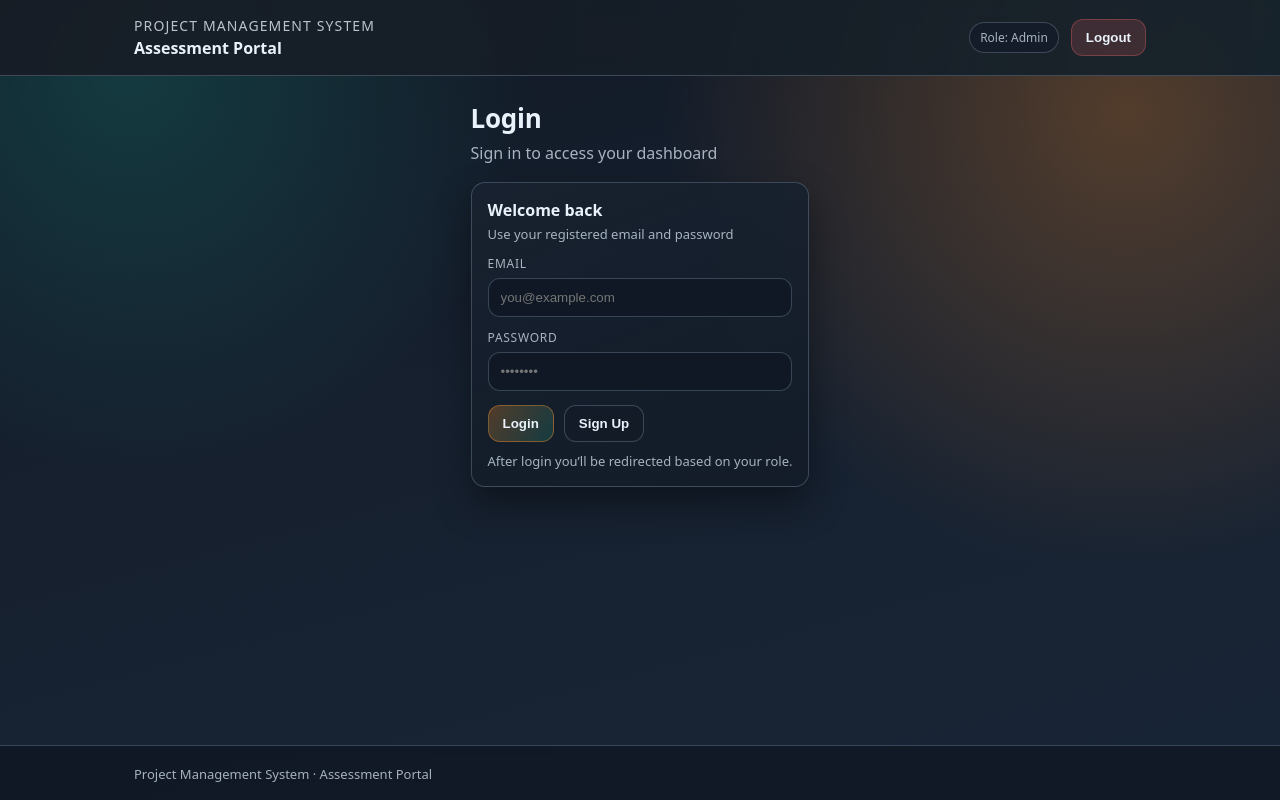
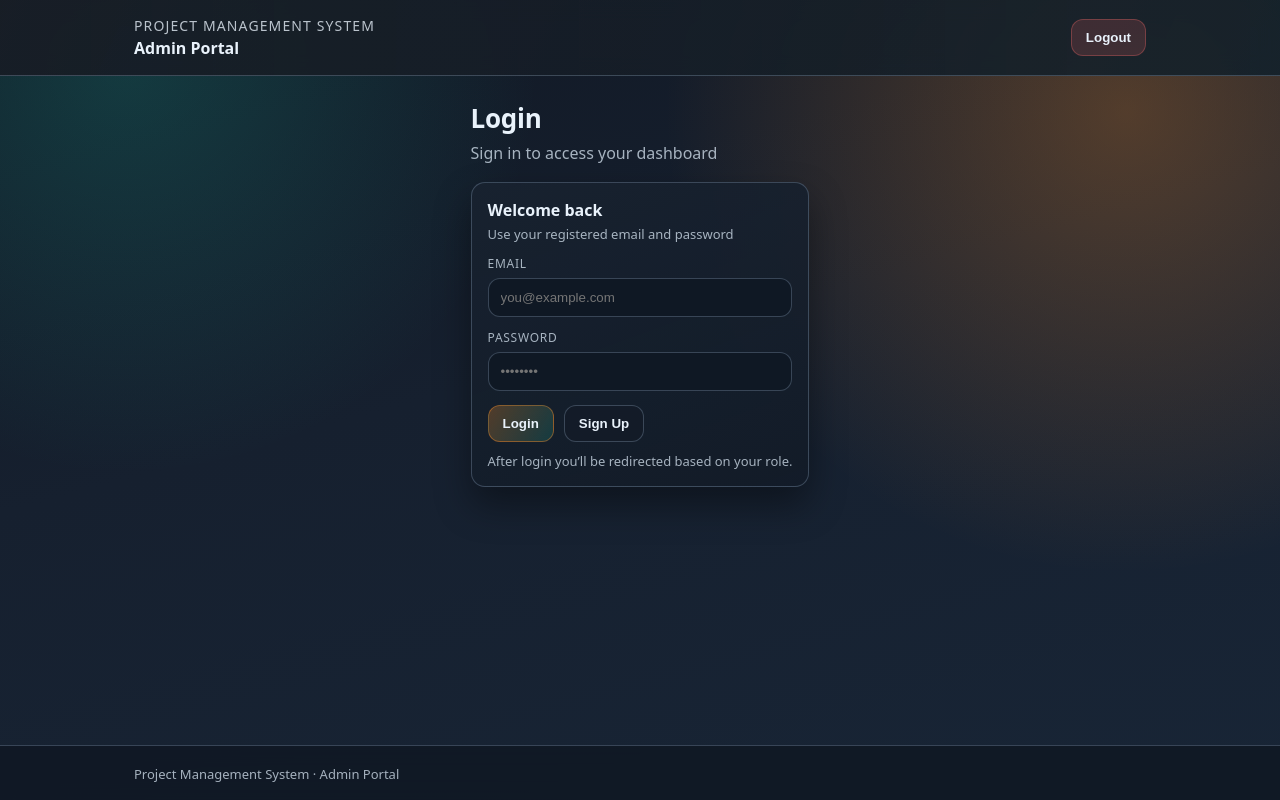
Before and after one commit to khaanaljaaanak-art/FrontEnd_ProjectManagementSystem, a React (Create React App) app: page / in a window 1280 px wide. Built offline with nearby package versions, Linux system fonts and the light colour scheme; no server answers; sample sign-in values are in the browser's storage.

Commit message:
Revamped Code

```diff
--- a/src/components/Layout.jsx
+++ b/src/components/Layout.jsx
@@ -1,12 +1,15 @@
 import { useAuth } from "../context/AuthContext";
 
-const roleLabel = (role) => {
-  if (!role) return "Guest";
-  return role.charAt(0).toUpperCase() + role.slice(1);
+const portalLabel = (role) => {
+  if (role === "admin") return "Admin Portal";
+  if (role === "student") return "Student Portal";
+  if (role === "supervisor") return "Supervisor Portal";
+  return "Assessment Portal";
 };
 
 const Layout = ({ title, subtitle, children }) => {
   const { token, role, logout } = useAuth();
+  const activePortalLabel = token ? portalLabel(role) : "Assessment Portal";
 
   return (
     <div className="appShell">
@@ -14,11 +17,10 @@ const Layout = ({ title, subtitle, children }) => {
         <div className="headerInner">
           <div className="brand">
             <div className="brandTitle">Project Management System</div>
-            <div className="brandSubtitle">Assessment Portal</div>
+            <div className="brandSubtitle">{activePortalLabel}</div>
           </div>
 
           <div className="headerRight">
-            <span className="badge">Role: {token ? roleLabel(role) : ""}</span>
             {token && (
               <button
                 type="button"
@@ -46,7 +48,7 @@ const Layout = ({ title, subtitle, children }) => {
       <footer className="footer">
         <div className="footerInner">
           <span className="helper" style={{ margin: 0 }}>
-            Project Management System · Assessment Portal
+            Project Management System · {activePortalLabel}
           </span>
         </div>
       </footer>
```
